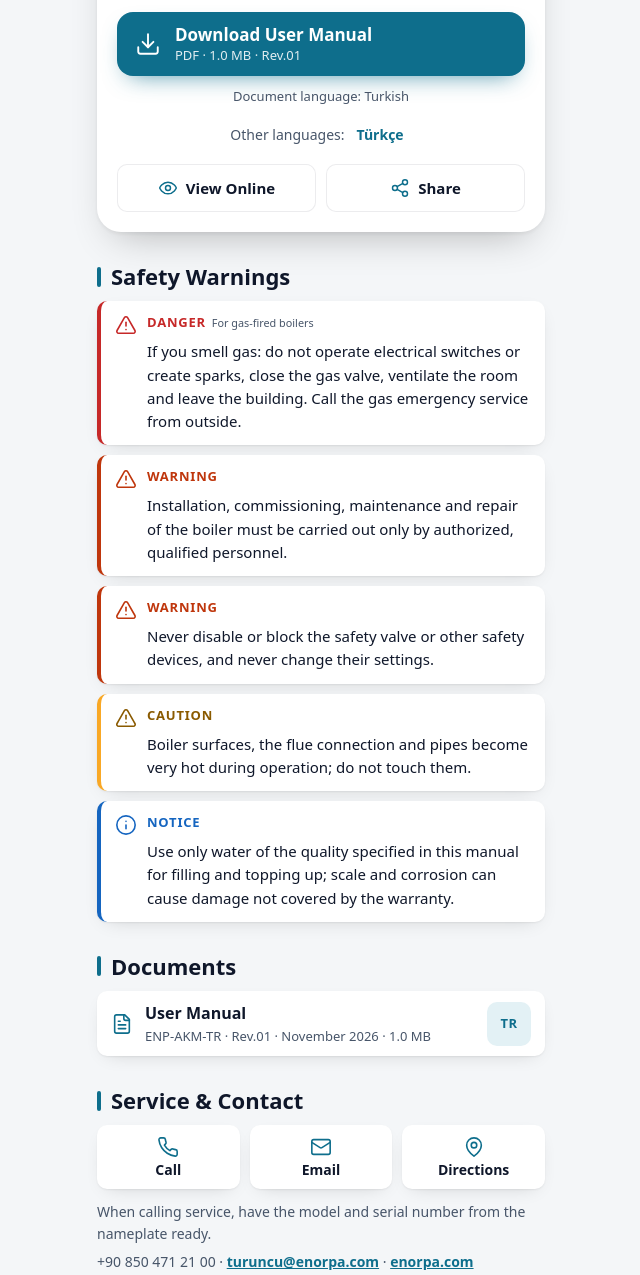
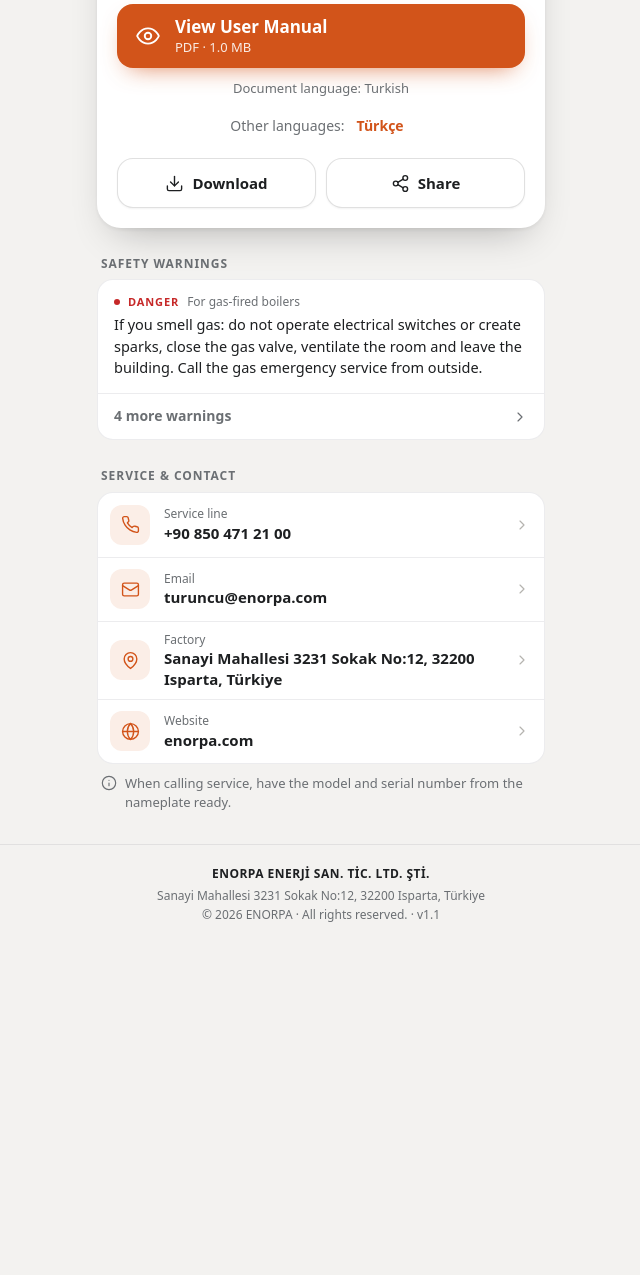
Before and after one commit to ferhathaciosmanoglu/kkenorpa, a plain HTML site: page akuamarin/index.html in a window 1280 px wide. Shown: the part 803-2078 px from the top of the page, without its empty margins (319-959 px from the left). After the commit the page ends 1755 px from the top, so only its background shows below. Drawn offline with Linux system fonts and the light colour scheme.

Commit message:
Akuamarin: turuncu kart, gerçek ENORPA logosu, görüntüle/indir/paylaş düzeni, sade güvenlik ve iletişim, dokümanlar kaldırıldı
Co-Authored-By: Claude Opus 5.5 <noreply@anthropic.com>
Claude-Session: https://claude.ai/code/session_01VrUw8TzJNV9dGeCwm67ztR

```diff
--- a/akuamarin/index.html
+++ b/akuamarin/index.html
@@ -13,7 +13,7 @@
   <!-- ▲ SERİYE ÖZEL ▲ -->
   <meta name="robots" content="noindex">
   <meta property="og:type" content="website">
-  <meta name="theme-color" content="#0A5670">
+  <meta name="theme-color" content="#E2601F">
   <link rel="icon" href="../ortak/img/favicon.svg" type="image/svg+xml">
   <link rel="stylesheet" href="../ortak/css/stil.css">
   <script src="../ortak/js/metinler.js" defer></script>
--- a/akuamarin/urun.js
+++ b/akuamarin/urun.js
@@ -12,7 +12,7 @@ window.URUN = {
   ad: "Akuamarin",                    // çevrilmez, CSS ile büyütülmez (🟡 K-03)
   rozet: null,
   tur: { tr: "Sıcak Su Kazanı", en: "Hot Water Boiler", ru: "Водогрейный котёл" },
-  renk: { vurgu: "#0E6E8C", acik: "#E3F1F5", koyu: "#0A5670", doku: "#117A99" }, // [ÖNERİ] 🟡 K-07
+  renk: { vurgu: "#D2541A", acik: "#FBEEE7", koyu: "#E2601F", doku: "#EE7A3D" }, // ENORPA turuncusu (logo #F26532)
 
   meta: {
     baslik: {
--- a/ortak/css/stil.css
+++ b/ortak/css/stil.css
@@ -4,10 +4,10 @@
    Ayrıntı: KILAVUZ_SABLONU.md §4
    ===================================================================== */
 :root {
-  --enorpa-ana: #E8650F;               /* {{ENORPA_ANA_RENK}} — logo SVG'sinden teyit edilecek */
-  --metin-1: #0F172A;
-  --metin-2: #475569;
-  --zemin: #F4F6F8;
+  --enorpa-ana: #F26532;               /* gerçek logodan (ortak/img/enorpa-logo.png) */
+  --metin-1: #1D1F21;
+  --metin-2: #6B6F73;
+  --zemin: #F3F2F0;
   --kart: #FFFFFF;
   --cizgi: rgb(15 23 42 / 0.08);
 
@@ -57,10 +57,10 @@ h1, h2, h3 { line-height: 1.15; text-wrap: balance; margin: 0; }
 /* ---------- Üst bar ---------- */
 .ust-bar {
   position: sticky; top: 0; z-index: 20;
-  display: flex; align-items: center; justify-content: space-between; gap: 12px;
+  display: flex; align-items: center; justify-content: flex-end; gap: 12px;
   height: 56px;
   padding: 0 calc(var(--kenar) + env(safe-area-inset-right)) 0 calc(var(--kenar) + env(safe-area-inset-left));
-  background: rgb(244 246 248 / 0.72);
+  background: rgb(243 242 240 / 0.72);
   -webkit-backdrop-filter: saturate(180%) blur(14px);
   backdrop-filter: saturate(180%) blur(14px);
   transition: box-shadow var(--gecis);
@@ -70,13 +70,7 @@ h1, h2, h3 { line-height: 1.15; text-wrap: balance; margin: 0; }
   .ust-bar { background: var(--zemin); }
 }
 
-.logo {
-  display: inline-flex; align-items: center; gap: .02em;
-  font: 800 21px/1 var(--yazi); letter-spacing: .07em;
-  color: #2B2F36; text-decoration: none; min-height: 44px;
-}
-.logo svg { width: .86em; height: .86em; margin: 0 .03em; }
-.logo-acik { color: #fff; }
+.bilet-logo { width: auto; height: 26px; }
 
 .dil-alani { display: flex; align-items: center; gap: 6px; }
 .dil-ikon { width: 16px; height: 16px; color: var(--metin-2); fill: none; stroke: currentColor; stroke-width: 1.75; stroke-linecap: round; stroke-linejoin: round; }
@@ -131,9 +125,16 @@ main {
 }
 main.dil-gecisi { opacity: 0; }
 
-.bolum { margin-top: 32px; }
-.bolum > h2 { font-size: 22px; font-weight: 700; margin-bottom: 12px; display: flex; align-items: center; gap: 10px; }
-.bolum > h2::before { content: ""; width: 4px; height: 20px; border-radius: 2px; background: var(--vurgu); }
+.bolum { margin-top: 28px; }
+.bolum > h2 {
+  font: 600 12px/1.3 var(--yazi); letter-spacing: .08em; text-transform: uppercase;
+  color: var(--metin-2); margin: 0 4px 8px;
+}
+.panel {
+  background: var(--kart); border-radius: var(--r-m);
+  border: 1px solid var(--cizgi);
+  overflow: hidden;
+}
 
 /* =====================================================================
    BİLET KART — dikey (mobil) · üstte akuamarin doku, altta görsel + bilgi
@@ -177,7 +178,7 @@ main.dil-gecisi { opacity: 0; }
 }
 .bilet-ust::after {                    /* metnin okunurluğu için alttan hafif koyulaşma */
   content: ""; position: absolute; inset: 0; z-index: -1;
-  background: linear-gradient(180deg, rgb(4 40 54 / 0) 30%, rgb(4 40 54 / 0.45) 100%);
+  background: linear-gradient(180deg, rgb(110 36 6 / 0) 35%, rgb(110 36 6 / 0.35) 100%);
 }
 .bilet-filigran {
   position: absolute; z-index: -1; right: -6px; top: 50%;
@@ -318,61 +319,76 @@ main.dil-gecisi { opacity: 0; }
 }
 .belge-dili { text-align: center; font-size: 13px; color: var(--metin-2); margin: 10px 0 0; }
 
-.ikincil-satir { display: grid; grid-template-columns: 1fr 1fr; gap: 10px; margin-top: 8px; }
+.ikincil-satir { display: grid; grid-template-columns: 1fr 1fr; gap: 10px; margin-top: 10px; }
 .btn-ikincil {
   display: flex; align-items: center; justify-content: center; gap: 8px;
-  min-height: 48px; padding: 8px 12px;
-  border-radius: var(--r-s); border: 1.5px solid var(--cizgi);
-  background: var(--kart); color: var(--metin-1);
+  min-height: 50px; padding: 8px 12px;
+  border-radius: var(--r-m); border: 1px solid rgb(0 0 0 / 0.12);
+  background: #fff; color: var(--metin-1);
+  box-shadow: 0 1px 2px rgb(0 0 0 / 0.05);
   font: 600 15px/1.2 var(--yazi); text-decoration: none; cursor: pointer;
+  transition: background var(--gecis), transform 120ms ease;
 }
-.btn-ikincil .ikon { width: 20px; height: 20px; color: var(--vurgu); }
+.btn-ikincil:active { transform: scale(.98); background: #FAFAF9; }
+@media (hover: hover) { .btn-ikincil:hover { background: #FAFAF9; } }
+.btn-ikincil .ikon { width: 19px; height: 19px; color: var(--metin-1); }
 
 /* ---------- Güvenlik ---------- */
-.uyarilar { display: grid; gap: 10px; }
-.uyari {
-  display: grid; grid-template-columns: auto 1fr; gap: 4px 10px;
-  background: var(--kart); border-radius: var(--r-s);
-  border-left: 4px solid var(--seviye, var(--uyari));
-  padding: 12px 14px; box-shadow: var(--golge-1);
+.uyarilar { list-style: none; margin: 0; padding: 0; }
+.uyari { padding: 14px 16px; border-top: 1px solid var(--cizgi); }
+.panel > .uyarilar > .uyari:first-child { border-top: 0; }
+.uyari-seviye {
+  display: flex; align-items: center; gap: 8px; flex-wrap: wrap;
+  font: 700 11px/1.3 var(--yazi); letter-spacing: .08em; color: var(--seviye);
 }
-.uyari .ikon { color: var(--seviye); margin-top: 1px; }
-.uyari b { font: 700 13px/1.4 var(--yazi); letter-spacing: .06em; color: var(--seviye); }
-.uyari b small { font-weight: 500; letter-spacing: 0; color: var(--metin-2); margin-left: 6px; }
-.uyari p { grid-column: 2; margin: 0; font-size: 15px; }
+.uyari-seviye::before { content: ""; width: 6px; height: 6px; border-radius: 50%; background: currentColor; }
+.uyari-seviye small { font: 500 12px/1.3 var(--yazi); letter-spacing: 0; color: var(--metin-2); }
+.uyari p { margin: 4px 0 0; font-size: 14.5px; line-height: 1.5; color: var(--metin-1); }
 .uyari[data-seviye="tehlike"] { --seviye: var(--tehlike); }
 .uyari[data-seviye="uyari"]   { --seviye: var(--uyari); }
-.uyari[data-seviye="dikkat"]  { --seviye: #8A5A00; border-left-color: var(--dikkat); }
+.uyari[data-seviye="dikkat"]  { --seviye: #8A5A00; }
 .uyari[data-seviye="not"]     { --seviye: var(--not); }
 
-/* ---------- Dokümanlar / iletişim ---------- */
-.liste { display: grid; gap: 10px; }
-.satir {
-  display: flex; align-items: center; gap: 12px;
-  min-height: 64px; padding: 10px 14px;
-  background: var(--kart); border-radius: var(--r-s); box-shadow: var(--golge-1);
+.uyari-diger summary {
+  display: flex; align-items: center; gap: 6px;
+  min-height: 46px; padding: 0 16px;
+  border-top: 1px solid var(--cizgi);
+  font: 600 14px/1.2 var(--yazi); color: var(--metin-2);
+  cursor: pointer; list-style: none;
 }
-.satir > .ikon { color: var(--vurgu); }
-.satir-metin { flex: 1; min-width: 0; }
-.satir-metin b { display: block; font-size: 16px; }
-.satir-metin small { display: block; font-size: 13px; color: var(--metin-2); }
-.rozetler { display: flex; gap: 6px; }
-.rozet {
-  display: grid; place-items: center; min-width: 44px; min-height: 44px; padding: 0 8px;
-  border-radius: var(--r-s); background: var(--vurgu-acik); color: var(--vurgu);
-  font: 700 13px/1 var(--yazi); letter-spacing: .04em; text-decoration: none;
+.uyari-diger summary::-webkit-details-marker { display: none; }
+.uyari-diger summary .ok { width: 16px; height: 16px; margin-left: auto; transition: transform var(--gecis); }
+.uyari-diger[open] summary .ok { transform: rotate(90deg); }
+.uyari-diger .kapa, .uyari-diger[open] .ac { display: none; }
+.uyari-diger[open] .kapa { display: inline; }
+.uyari-diger summary:focus-visible { outline: 2px solid var(--vurgu); outline-offset: -2px; }
+
+/* ---------- Servis ve iletişim ---------- */
+.ilt-satir {
+  display: flex; align-items: center; gap: 14px;
+  min-height: 64px; padding: 10px 14px 10px 12px;
+  color: var(--metin-1); text-decoration: none;
+  transition: background var(--gecis);
 }
-.iletisim-butonlar { display: grid; grid-template-columns: repeat(auto-fit, minmax(88px, 1fr)); gap: 10px; }
-.iletisim-butonlar a {
-  display: flex; flex-direction: column; align-items: center; justify-content: center; gap: 4px;
-  min-height: 64px; padding: 8px;
-  background: var(--kart); border-radius: var(--r-s); box-shadow: var(--golge-1);
-  color: var(--metin-1); text-decoration: none; font: 600 14px/1.2 var(--yazi);
+.ilt-satir + .ilt-satir { border-top: 1px solid var(--cizgi); }
+@media (hover: hover) { .ilt-satir:hover { background: #FAFAF9; } }
+.ilt-satir:active { background: #F5F4F2; }
+.ilt-satir:focus-visible { outline: 2px solid var(--vurgu); outline-offset: -2px; }
+.ilt-ikon {
+  display: grid; place-items: center; flex: none;
+  width: 40px; height: 40px; border-radius: 12px;
+  background: var(--vurgu-acik); color: var(--vurgu);
 }
-.iletisim-butonlar .ikon { color: var(--vurgu); }
-.iletisim-not { font-size: 14px; color: var(--metin-2); margin: 12px 0 0; }
-.iletisim-detay { font-size: 14px; color: var(--metin-2); margin: 6px 0 0; }
-.iletisim-detay a { color: var(--vurgu); font-weight: 600; }
+.ilt-ikon .ikon { width: 19px; height: 19px; }
+.ilt-metin { flex: 1; min-width: 0; }
+.ilt-metin small { display: block; font: 500 12px/1.3 var(--yazi); color: var(--metin-2); }
+.ilt-metin b { display: block; font: 600 15px/1.35 var(--yazi); overflow-wrap: anywhere; margin-top: 1px; }
+.ilt-satir .ok { width: 16px; height: 16px; color: #B5B3AF; }
+.iletisim-not {
+  display: flex; gap: 8px; align-items: flex-start;
+  font-size: 13px; line-height: 1.45; color: var(--metin-2); margin: 10px 4px 0;
+}
+.iletisim-not .ikon { width: 16px; height: 16px; margin-top: 1px; }
 
 .alt-bilgi {
   text-align: center; font-size: 12px; color: var(--metin-2);
@@ -409,7 +425,6 @@ main.dil-gecisi { opacity: 0; }
 /* ---------- Geniş ekran ---------- */
 @media (min-width: 640px) {
   .ust-bar { height: 64px; --kenar: 24px; }
-  .logo { font-size: 24px; }
   main { padding-top: 24px; }
 }
 
--- a/ortak/js/kilavuz.js
+++ b/ortak/js/kilavuz.js
@@ -56,8 +56,6 @@
   const sayi = (n, dil, ondalik = 0) =>
     new Intl.NumberFormat(YEREL[dil], { minimumFractionDigits: ondalik, maximumFractionDigits: ondalik }).format(n);
   const aralik = ([a, b], dil, ondalik = 0) => sayi(a, dil, ondalik) + "–" + sayi(b, dil, ondalik);
-  const ayYil = (iso, dil) =>
-    new Intl.DateTimeFormat(YEREL[dil], { month: "long", year: "numeric", timeZone: "UTC" }).format(new Date(iso + "-01"));
 
   const esc = (s) => String(s).replace(/[&<>"']/g, (c) => ({ "&": "&amp;", "<": "&lt;", ">": "&gt;", '"': "&quot;", "'": "&#39;" }[c]));
 
@@ -81,9 +79,8 @@
   const ikon = (ad, sinif = "ikon") =>
     '<svg class="' + sinif + '" viewBox="0 0 24 24" aria-hidden="true" focusable="false">' + IKON[ad] + "</svg>";
 
-  // ENORPA logosu: bölünmüş halka "O" (renk --enorpa-ana)
-  const LOGO_O = '<svg viewBox="0 0 24 24" aria-hidden="true"><circle cx="12" cy="12" r="9" fill="none" stroke="var(--enorpa-ana)" stroke-width="3.4" stroke-dasharray="11.6 2.54" transform="rotate(-50 12 12)"/></svg>';
-  const logo = (sinif = "") => '<span class="logo ' + sinif + '" aria-label="ENORPA">EN' + LOGO_O + "RPA</span>";
+  // Gerçek ENORPA logosu (ortak/img/enorpa-logo.png'den türetilmiş beyaz sürüm)
+  const kartLogo = '<img class="bilet-logo" src="../ortak/img/enorpa-logo-beyaz.png" width="480" height="117" alt="ENORPA">';
 
   /* ---------- Yardımcılar ---------- */
   const URUN = () => window.URUN;
@@ -258,11 +255,11 @@
 
     let indir = "";
     if (pdf) {
-      const meta = arayuz("indir.meta", dil, { boyut: mbYaz(pdf.boyutMB, dil), rev: pdf.revizyon }).replace(" ·  ·", " ·");
+      const meta = pdf.boyutMB != null ? arayuz("goruntule.meta", dil, { boyut: mbYaz(pdf.boyutMB, dil) }) : "PDF";
       const diger = digerDiller(dok, dil);
       indir =
-        '<a class="btn-ana" href="' + esc(pdf.href) + '" download="' + esc(pdf.indirmeAdi) + '" hreflang="' + pdf.dil + '">' +
-        ikon("indir") + "<span><b>" + arayuz("indir.ana", dil) + "</b><small>" + meta + "</small></span></a>" +
+        '<a class="btn-ana" href="' + esc(pdf.href) + '" target="_blank" rel="noopener" hreflang="' + pdf.dil + '">' +
+        ikon("goz") + "<span><b>" + arayuz("goruntule", dil) + "</b><small>" + meta + "</small></span></a>" +
         (pdf.farkliDil ? '<p class="belge-dili">' + arayuz("belgeDili", dil, { dil: arayuz("dilAdi." + pdf.dil, dil) }) + "</p>" : "") +
         (diger.length
           ? '<div class="diger-diller"><span>' + arayuz("digerDiller", dil) + ":</span>" +
@@ -272,7 +269,7 @@
             }).join("<span aria-hidden=\"true\">·</span>") + "</div>"
           : "") +
         '<div class="ikincil-satir">' +
-        '<a class="btn-ikincil" href="' + esc(pdf.href) + '" target="_blank" rel="noopener">' + ikon("goz") + arayuz("goruntule", dil) + "</a>" +
+        '<a class="btn-ikincil" href="' + esc(pdf.href) + '" download="' + esc(pdf.indirmeAdi) + '" hreflang="' + pdf.dil + '">' + ikon("indir") + arayuz("indir", dil) + "</a>" +
         '<button class="btn-ikincil" type="button" data-paylas>' + ikon("paylas") + arayuz("paylas", dil) + "</button>" +
         "</div>";
     }
@@ -282,8 +279,8 @@
         '<div class="bilet-ust">' +
           '<canvas class="bilet-doku" aria-hidden="true"></canvas>' +
           '<span class="bilet-filigran" aria-hidden="true">' + esc(u.belgeKodu) + "</span>" +
-          '<div class="bilet-satir">' + logo("logo-acik") +
-            (pdf ? '<span class="bilet-rev">' + arayuz("kart.etiket", dil) + " · Rev." + esc(pdf.revizyon) + "</span>" : "") +
+          '<div class="bilet-satir">' + kartLogo +
+            '<span class="bilet-rev">' + arayuz("kart.etiket", dil) + "</span>" +
           "</div>" +
           '<div class="bilet-tur">' + esc(metin(u.tur, dil)) + "</div>" +
           '<h1 id="seri-adi">' + esc(u.ad) + (u.rozet ? '<span class="bilet-rozet">' + esc(u.rozet) + "</span>" : "") + "</h1>" +
@@ -311,35 +308,21 @@
   function guvenlikHTML(dil) {
     const liste = URUN().guvenlik.slice(0, 5).map((g) => (typeof g === "string" ? window.UYARILAR[g] : g)).filter(Boolean);
     if (!liste.length) return "";
-    const ik = { tehlike: "ucgen", uyari: "ucgen", dikkat: "ucgen", not: "bilgi" };
+    const satir = (u) =>
+      '<li class="uyari" data-seviye="' + u.seviye + '">' +
+        '<span class="uyari-seviye">' + arayuz("seviye." + u.seviye, dil) +
+          (u.kosul ? "<small>" + arayuz(u.kosul, dil) + "</small>" : "") + "</span>" +
+        "<p>" + esc(metin(u.metin, dil)) + "</p></li>";
+    const ilk = liste.slice(0, 1), kalan = liste.slice(1);
     return (
       '<section class="bolum" aria-labelledby="b-guvenlik"><h2 id="b-guvenlik">' + arayuz("bolum.guvenlik", dil) + "</h2>" +
-      '<div class="uyarilar">' +
-      liste.map((u) =>
-        '<div class="uyari" data-seviye="' + u.seviye + '">' + ikon(ik[u.seviye] || "ucgen") +
-        "<b>" + arayuz("seviye." + u.seviye, dil) + (u.kosul ? "<small>" + arayuz(u.kosul, dil) + "</small>" : "") + "</b>" +
-        "<p>" + esc(metin(u.metin, dil)) + "</p></div>"
-      ).join("") +
-      "</div></section>"
-    );
-  }
-
-  function dokumanlarHTML(dil) {
-    const dokler = URUN().dokumanlar.filter((d) => DILLER.some((x) => d.diller[x]));
-    if (!dokler.length) return "";
-    return (
-      '<section class="bolum" aria-labelledby="b-dok"><h2 id="b-dok">' + arayuz("bolum.dokumanlar", dil) + "</h2><div class=\"liste\">" +
-      dokler.map((d) => {
-        const b = pdfBaglantisi(d, dil);
-        const dd = d.diller[b.dil];
-        const meta = [d.belgeNo + "-" + b.dil.toUpperCase(), "Rev." + dd.revizyon, dd.tarih ? ayYil(dd.tarih, dil) : "", mbYaz(dd.boyutMB, dil)].filter(Boolean).join(" · ");
-        const rozet = DILLER.filter((x) => d.diller[x]).map((x) => {
-          const r = pdfBaglantisi(d, x);
-          return '<a class="rozet" lang="' + x + '" hreflang="' + x + '" href="' + esc(r.href) + '" download="' + esc(r.indirmeAdi) + '" aria-label="' + esc(metin(d.baslik, dil) + " — " + DIL_ADI[x]) + '">' + x.toUpperCase() + "</a>";
-        }).join("");
-        return '<div class="satir">' + ikon("dosya") + '<div class="satir-metin"><b>' + esc(metin(d.baslik, dil)) + "</b><small>" + esc(meta) + "</small></div>" +
-          '<div class="rozetler">' + rozet + "</div></div>";
-      }).join("") +
+      '<div class="panel">' +
+        '<ul class="uyarilar">' + ilk.map(satir).join("") + "</ul>" +
+        (kalan.length
+          ? '<details class="uyari-diger"><summary><span class="ac">' + arayuz("guvenlik.tumu", dil, { n: kalan.length }) + "</span>" +
+            '<span class="kapa">' + arayuz("guvenlik.gizle", dil) + "</span>" + ikon("sag", "ikon ok") + "</summary>" +
+            '<ul class="uyarilar">' + kalan.map(satir).join("") + "</ul></details>"
+          : "") +
       "</div></section>"
     );
   }
@@ -350,20 +333,22 @@
     const bos = (v) => !v || /\{\{/.test(v);
     const qr = qrBilgisi();
     const konu = ["Servis talebi", URUN().ad, qr.modelHam, qr.seri ? "SN " + qr.seri : ""].filter(Boolean).join(" – ");
-    const btn = [];
-    if (!bos(i.telefon)) btn.push('<a href="tel:' + esc(i.telefon.replace(/[^\d+]/g, "")) + '">' + ikon("telefon") + arayuz("iletisim.ara", dil) + "</a>");
-    if (!bos(i.whatsapp)) btn.push('<a href="https://wa.me/' + esc(i.whatsapp) + '" target="_blank" rel="noopener">' + ikon("whatsapp") + arayuz("iletisim.whatsapp", dil) + "</a>");
-    if (!bos(i.eposta)) btn.push('<a href="mailto:' + esc(i.eposta) + "?subject=" + encodeURIComponent(konu) + '">' + ikon("zarf") + arayuz("iletisim.eposta", dil) + "</a>");
-    if (!bos(i.harita)) btn.push('<a href="' + esc(i.harita) + '" target="_blank" rel="noopener">' + ikon("harita") + arayuz("iletisim.yol", dil) + "</a>");
+    const s = [];
+    const satir = (href, ik, etiket, deger, yeni) =>
+      '<a class="ilt-satir" href="' + esc(href) + '"' + (yeni ? ' target="_blank" rel="noopener"' : "") + ">" +
+        '<span class="ilt-ikon">' + ikon(ik) + "</span>" +
+        '<span class="ilt-metin"><small>' + etiket + "</small><b>" + esc(deger) + "</b></span>" +
+        ikon("sag", "ikon ok") + "</a>";
+    if (!bos(i.telefon)) s.push(satir("tel:" + i.telefon.replace(/[^\d+]/g, ""), "telefon", arayuz("iletisim.telefon", dil), i.telefon));
+    if (!bos(i.whatsapp)) s.push(satir("https://wa.me/" + i.whatsapp, "whatsapp", arayuz("iletisim.whatsapp", dil), "+" + i.whatsapp, true));
+    if (!bos(i.eposta)) s.push(satir("mailto:" + i.eposta + "?subject=" + encodeURIComponent(konu), "zarf", arayuz("iletisim.eposta", dil), i.eposta));
+    if (!bos(i.harita)) s.push(satir(i.harita, "harita", arayuz("iletisim.adres", dil), metin(i.adres, dil), true));
+    if (!bos(i.web)) s.push(satir(i.web, "dunya", arayuz("iletisim.web", dil), i.web.replace(/^https?:\/\/|\/$/g, ""), true));
     return (
       '<section class="bolum" aria-labelledby="b-iletisim"><h2 id="b-iletisim">' + arayuz("bolum.iletisim", dil) + "</h2>" +
-      '<div class="iletisim-butonlar">' + btn.join("") + "</div>" +
-      '<p class="iletisim-not">' + arayuz("iletisim.seriNo", dil) + "</p>" +
-      '<p class="iletisim-detay">' +
-        (!bos(i.telefon) ? esc(i.telefon) + " · " : "") +
-        (!bos(i.eposta) ? '<a href="mailto:' + esc(i.eposta) + '">' + esc(i.eposta) + "</a>" : "") +
-        (!bos(i.web) ? ' · <a href="' + esc(i.web) + '" target="_blank" rel="noopener">' + esc(i.web.replace(/^https?:\/\/|\/$/g, "")) + "</a>" : "") +
-      "</p></section>"
+      '<div class="panel iletisim">' + s.join("") + "</div>" +
+      '<p class="iletisim-not">' + ikon("bilgi") + "<span>" + arayuz("iletisim.seriNo", dil) + "</span></p>" +
+      "</section>"
     );
   }
 
@@ -455,7 +440,7 @@
     const galeriKonum = icerik.querySelector(".galeri-serit");
     const galeriSol = galeriKonum ? galeriKonum.scrollLeft : 0;
 
-    icerik.innerHTML = biletHTML(dil) + guvenlikHTML(dil) + dokumanlarHTML(dil) + iletisimHTML(dil);
+    icerik.innerHTML = biletHTML(dil) + guvenlikHTML(dil) + iletisimHTML(dil);
     document.querySelector(".alt-bilgi").innerHTML = altBilgiHTML(dil);
 
     const serit = icerik.querySelector(".galeri-serit");
@@ -473,7 +458,6 @@
   function ustBarCiz() {
     const bar = document.querySelector(".ust-bar");
     bar.innerHTML =
-      '<a href="../" class="logo" aria-label="ENORPA">' + "EN" + LOGO_O + "RPA</a>" +
       '<div class="dil-alani">' + ikon("dunya", "dil-ikon") +
       '<div class="dil-secici" role="radiogroup" aria-label="Dil · Language · Язык" data-aktif="tr">' +
       DILLER.map((d, i) =>
--- a/ortak/js/metinler.js
+++ b/ortak/js/metinler.js
@@ -6,7 +6,9 @@ window.METIN = {
   "dil.etiket":        { tr: "Dil", en: "Language", ru: "Язык" },
   "indir.ana":         { tr: "Kullanım Kılavuzunu İndir", en: "Download User Manual", ru: "Скачать руководство" },
   "indir.meta":        { tr: "PDF · {boyut} · Rev.{rev}", en: "PDF · {boyut} · Rev.{rev}", ru: "PDF · {boyut} · ред. {rev}" },
-  "goruntule":         { tr: "Online Görüntüle", en: "View Online", ru: "Открыть онлайн" },
+  "goruntule":         { tr: "Kullanım Kılavuzunu Görüntüle", en: "View User Manual", ru: "Открыть руководство" },
+  "indir":             { tr: "İndir", en: "Download", ru: "Скачать" },
+  "goruntule.meta":    { tr: "PDF · {boyut}", en: "PDF · {boyut}", ru: "PDF · {boyut}" },
   "paylas":            { tr: "Paylaş", en: "Share", ru: "Поделиться" },
   "baglantiKopyalandi":{ tr: "Bağlantı kopyalandı", en: "Link copied", ru: "Ссылка скопирована" },
   "digerDiller":       { tr: "Diğer diller", en: "Other languages", ru: "Другие языки" },
@@ -25,6 +27,10 @@ window.METIN = {
   "iletisim.eposta":   { tr: "E-posta", en: "Email", ru: "Эл. почта" },
   "iletisim.yol":      { tr: "Yol Tarifi", en: "Directions", ru: "Маршрут" },
   "iletisim.web":      { tr: "Web", en: "Website", ru: "Сайт" },
+  "iletisim.telefon":  { tr: "Servis hattı", en: "Service line", ru: "Сервисная линия" },
+  "iletisim.adres":    { tr: "Fabrika", en: "Factory", ru: "Завод" },
+  "guvenlik.tumu":     { tr: "{n} uyarı daha", en: "{n} more warnings", ru: "Ещё предупреждений: {n}" },
+  "guvenlik.gizle":    { tr: "Daha az göster", en: "Show less", ru: "Свернуть" },
   "iletisim.seriNo":   { tr: "Servisi ararken isim plakasındaki model ve seri numarasını hazır bulundurun.",
                          en: "When calling service, have the model and serial number from the nameplate ready.",
                          ru: "При обращении в сервис подготовьте модель и серийный номер с заводской таблички." },
```
Also changed, not shown: ortak/img/enorpa-logo-beyaz.png (added), ortak/img/enorpa-logo.png (added).
